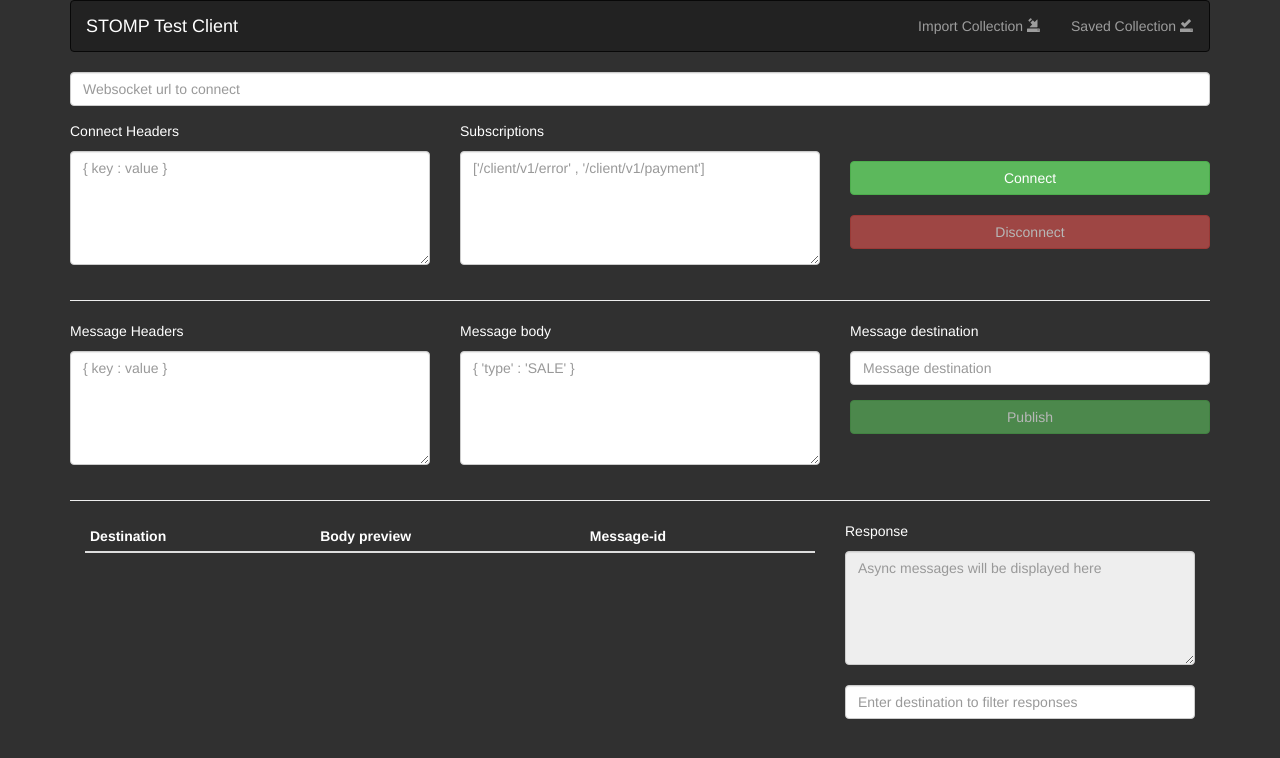
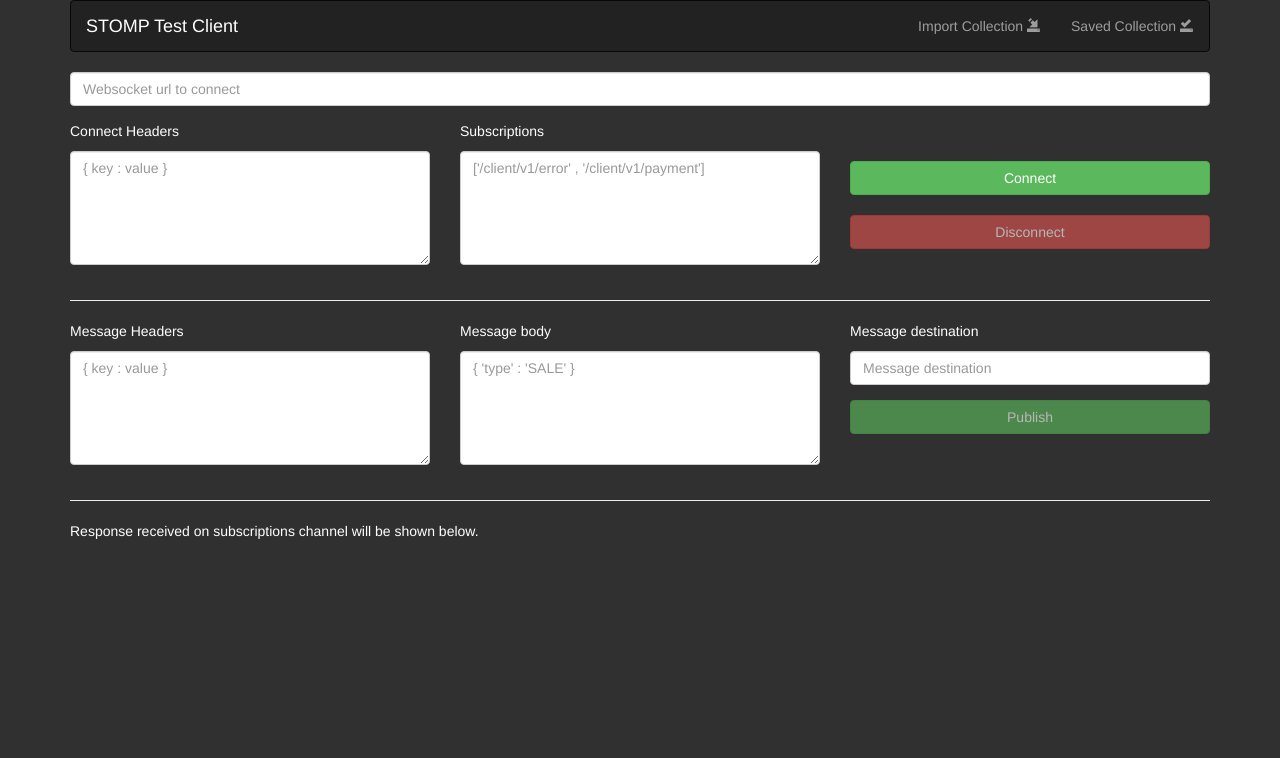
Before and after one commit to rishabhhanday/stomp-client-ng, an Angular app: page / in a window 1280 px wide. Shown: the top 758 px of the page. Built offline with nearby package versions, Linux system fonts and the light colour scheme.

Commit message:
refactored code

```diff
--- a/src/app/components/stomp-response/stomp-response.component.html
+++ b/src/app/components/stomp-response/stomp-response.component.html
@@ -1,3 +1,5 @@
+<p>Response received on subscriptions channel will be shown below.</p>
+<div class="row" *ngIf="responses.length != 0">
   <div class="col-md-8">
     <table class="table table-condensed">
       <thead>
@@ -31,7 +33,7 @@
     </table>
   </div>
   <div class="col-md-4">
-  <p>Response</p>
+    <p>Async Responses</p>
     <div class="form-group">
       <textarea
         class="form-control"
@@ -50,3 +52,4 @@
       />
     </div>
   </div>
+</div>
```
Lines whose indentation alone changed are shown as unchanged.
